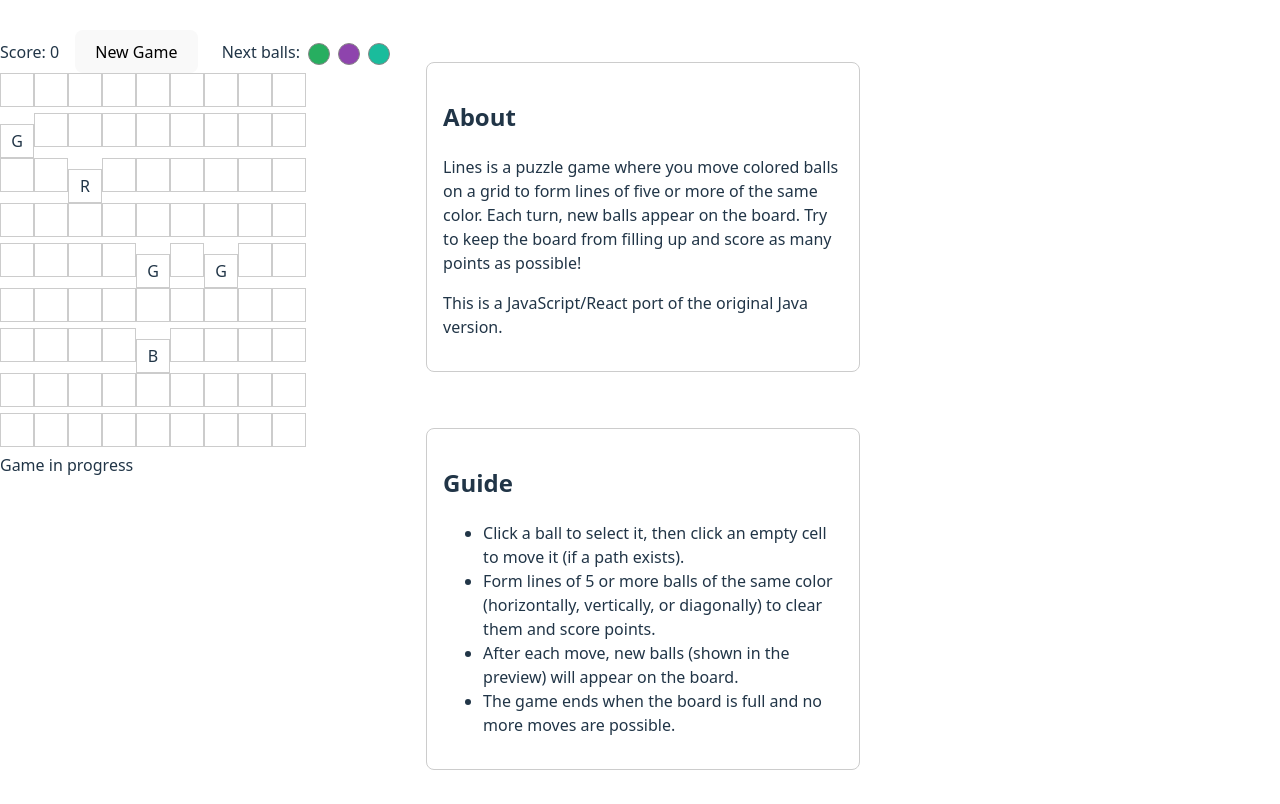
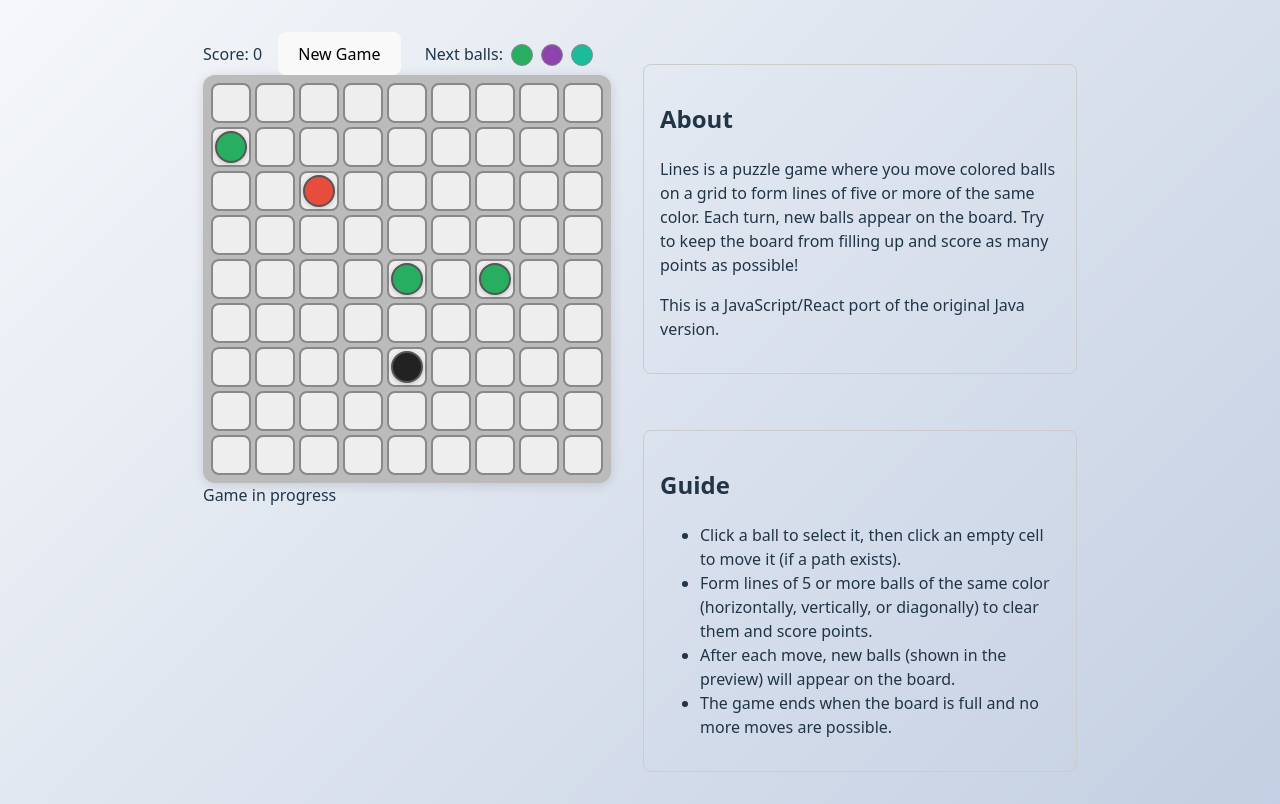
Before and after one commit to janschupke/lines, a React (Vite) app in the folder javascript/: page / in a window 1280 px wide. Built offline with nearby package versions, Linux system fonts and the light colour scheme.

Commit message:
Basic styling

```diff
--- a/javascript/src/App.tsx
+++ b/javascript/src/App.tsx
@@ -2,7 +2,18 @@ import Game from './components/Game';
 
 function App() {
   return (
-    <div className="app-container">
+    <div
+      style={{
+        minHeight: '100vh',
+        minWidth: '100vw',
+        display: 'flex',
+        alignItems: 'center',
+        justifyContent: 'center',
+        background: 'linear-gradient(135deg, #f5f7fa 0%, #c3cfe2 100%)',
+        padding: 32,
+        boxSizing: 'border-box',
+      }}
+    >
       <Game />
     </div>
   );
--- a/javascript/src/components/Board.tsx
+++ b/javascript/src/components/Board.tsx
@@ -1,26 +1,72 @@
 import React from 'react';
-import type { Cell } from './Game';
+import type { Cell, BallColor } from './Game';
 
 interface BoardProps {
   board: Cell[][];
   onCellClick: (x: number, y: number) => void;
 }
 
+const colorMap: Record<BallColor, string> = {
+  red: '#e74c3c',
+  green: '#27ae60',
+  blue: '#2980b9',
+  yellow: '#f1c40f',
+  purple: '#8e44ad',
+  cyan: '#1abc9c',
+  black: '#222',
+};
+
+const CELL_SIZE = 40;
+
 const Board: React.FC<BoardProps> = ({ board, onCellClick }) => {
   return (
-    <div className="board">
-      {board.map((row, y) => (
-        <div className="board-row" key={y}>
-          {row.map((cell, x) => (
-            <div
-              className={`cell${cell.active ? ' active' : ''}`}
-              key={x}
-              onClick={() => onCellClick(x, y)}
-              style={{ display: 'inline-block', width: 32, height: 32, border: '1px solid #ccc', textAlign: 'center', lineHeight: '32px', cursor: 'pointer' }}
-            >
-              {cell.ball ? cell.ball.color[0].toUpperCase() : ''}
-            </div>
-          ))}
+    <div
+      className="board"
+      style={{
+        display: 'grid',
+        gridTemplateColumns: `repeat(${board[0].length}, ${CELL_SIZE}px)`,
+        gridTemplateRows: `repeat(${board.length}, ${CELL_SIZE}px)`,
+        gap: 4,
+        background: '#bbb',
+        padding: 8,
+        borderRadius: 12,
+        boxShadow: '0 2px 12px #0002',
+        margin: '0 auto',
+      }}
+    >
+      {board.flat().map((cell) => (
+        <div
+          key={`${cell.x},${cell.y}`}
+          className={`cell${cell.active ? ' active' : ''}`}
+          onClick={() => onCellClick(cell.x, cell.y)}
+          style={{
+            width: CELL_SIZE,
+            height: CELL_SIZE,
+            background: cell.active ? '#ffe082' : '#eee',
+            border: '2px solid #888',
+            borderRadius: 8,
+            display: 'flex',
+            alignItems: 'center',
+            justifyContent: 'center',
+            cursor: 'pointer',
+            transition: 'background 0.2s',
+            boxSizing: 'border-box',
+          }}
+        >
+          {cell.ball && (
+            <span
+              style={{
+                display: 'block',
+                width: 28,
+                height: 28,
+                borderRadius: '50%',
+                background: colorMap[cell.ball.color],
+                border: '2px solid #555',
+                boxShadow: cell.active ? '0 0 8px 2px #ffe082' : '0 1px 4px #0003',
+              }}
+              title={cell.ball.color}
+            />
+          )}
         </div>
       ))}
     </div>
```
